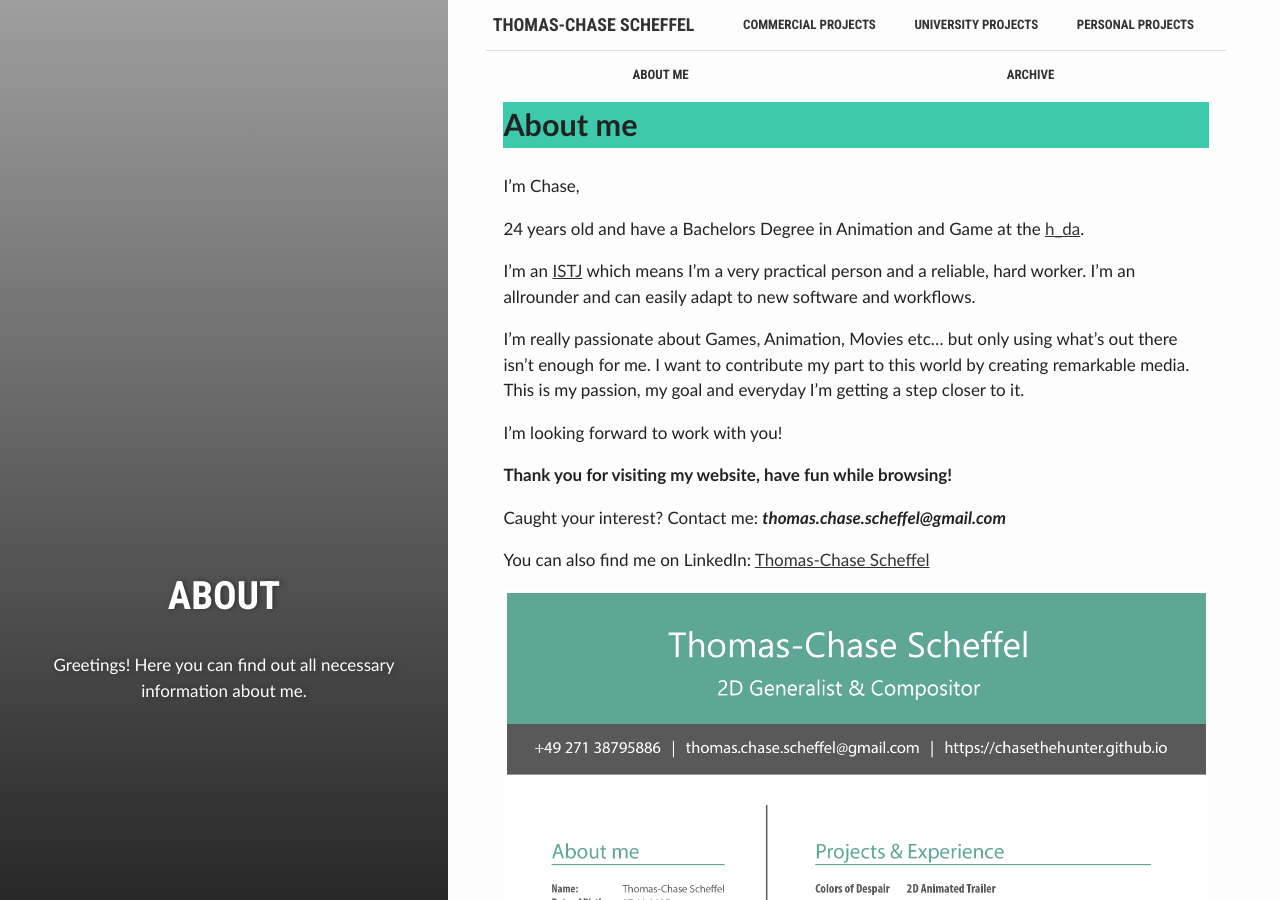
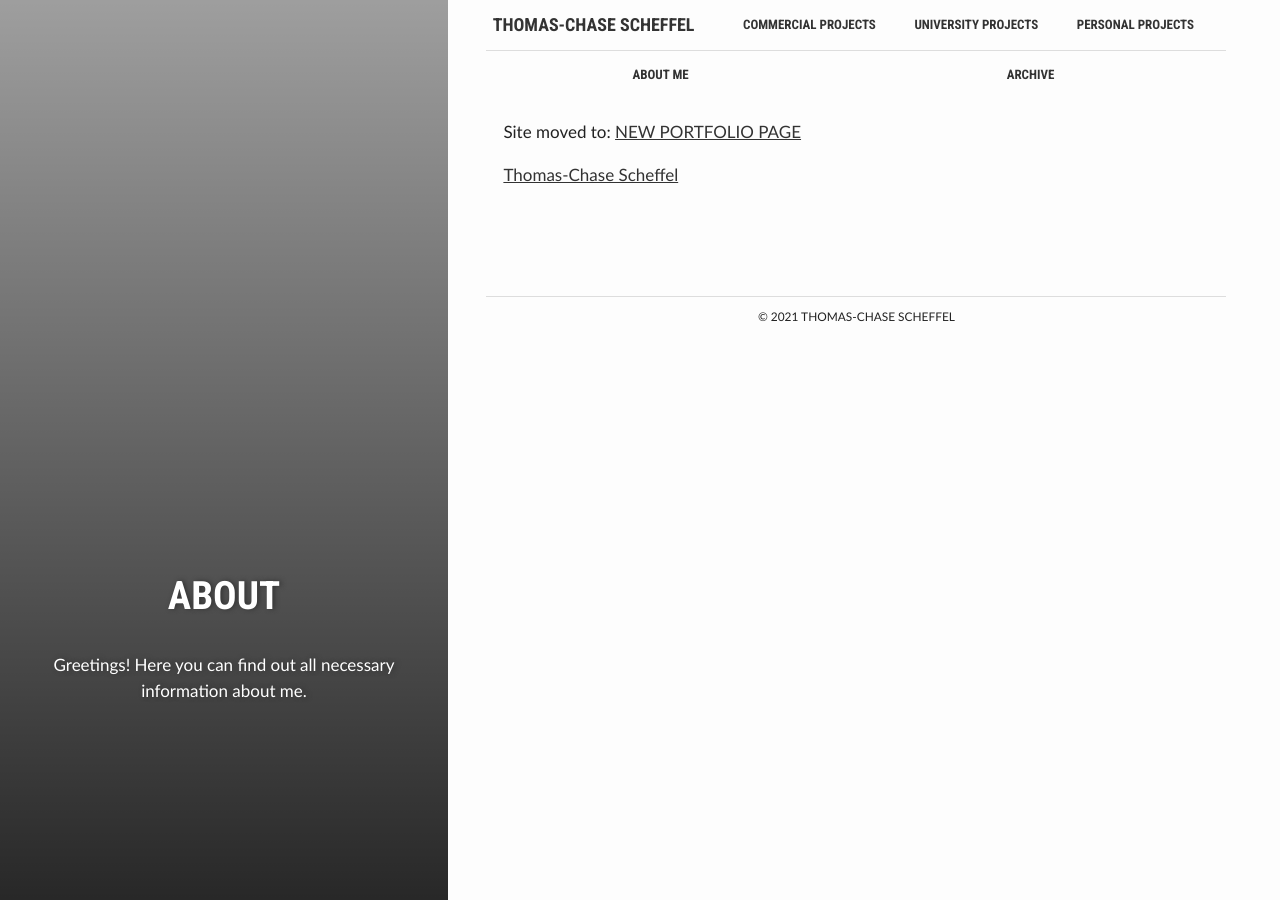
Before and after one commit to ChaseTheHunter/chasethehunter.github.io, a Jekyll site: the page built from about.md, in a window 1280 px wide and 900 px high. Built offline with Jekyll 4.4.1, drawn with Linux system fonts in a browser that asks for light colours.

Commit message:
Update about.md

```diff
--- a/about.md
+++ b/about.md
@@ -7,24 +7,6 @@ permalink: /about/
 summary: "Greetings! Here you can find out all necessary information about me."
 active: about
 ---
+Site moved to: [NEW PORTFOLIO PAGE](https://chase-scheffel.wixsite.com/portfolio)
 
-## **About me**
-I'm Chase,
-
-24 years old and have a Bachelors Degree in Animation and Game at the [h_da](https://www.h-da.de/studium/studienangebot/studiengaenge/architektur-medien-und-design/animation-game-ba/).
-
-I'm an [ISTJ](https://www.16personalities.com/istj-personality) which means I'm a very practical person and a reliable, hard worker.
-I'm an allrounder and can easily adapt to new software and workflows.
-
-I'm really passionate about Games, Animation, Movies etc... but only using what's out there isn't enough for me. I want to contribute my part to this world by creating remarkable media. This is my passion, my goal and everyday I'm getting a step closer to it.
-
-I'm looking forward to work with you!
-
-**Thank you for visiting my website, have fun while browsing!**
-
-Caught your interest? Contact me: _**thomas.chase.scheffel@gmail.com**_
-
-You can also find me on LinkedIn:
 [Thomas-Chase Scheffel](https://www.linkedin.com/in/thomas-chase-scheffel-890031174/)
-
-![Thomas-Chase Scheffel CV]({{ site.images }}/unip/resume.png)
```
